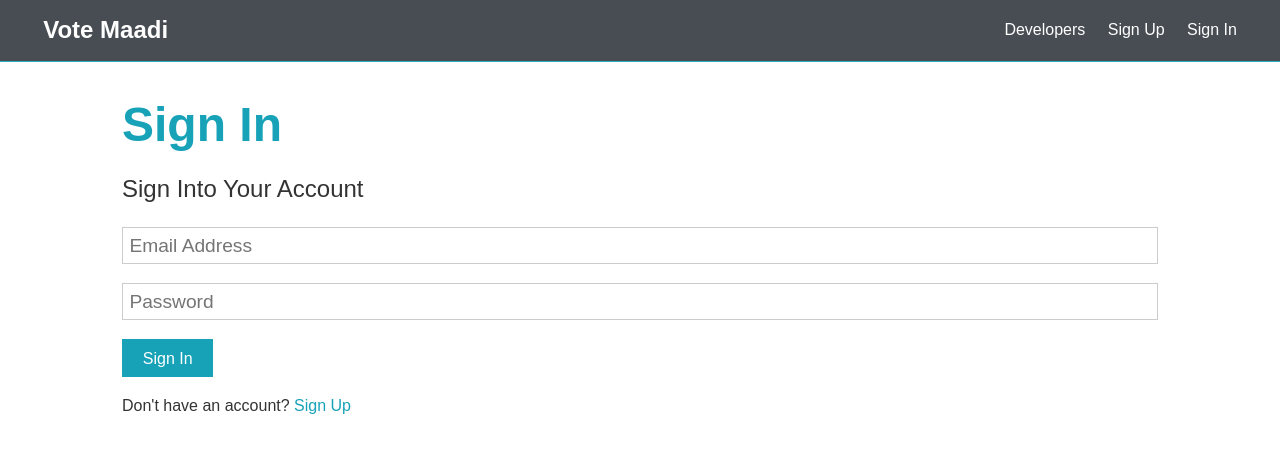
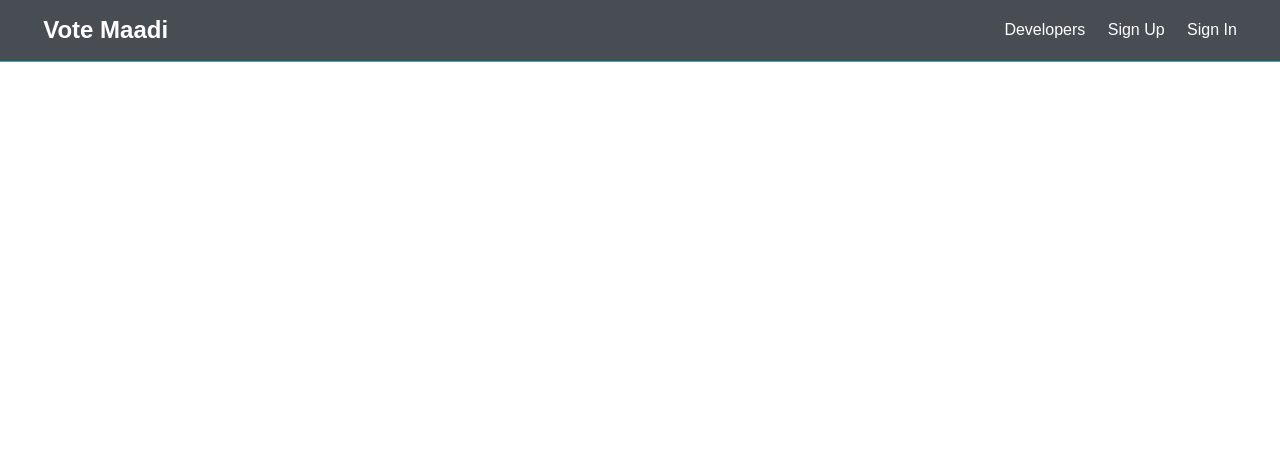
Before and after one commit to reddybhargava/vote-maadi, a React (Create React App) app in the folder client/: page /signin in a window 1280 px wide. Shown: the top 452 px of the page. Built offline with nearby package versions, Linux system fonts and the light colour scheme.

Commit message:
updated signIn and signUp routes

```diff
--- a/client/src/App.js
+++ b/client/src/App.js
@@ -13,8 +13,8 @@ const App = () => (
 			<Route exact path="/" component={Landing} />
 			<section className="container">
 				<Switch>
-					<Route exact path="/signup" component={SignUp} />
-					<Route exact path="/signin" component={SignIn} />
+					<Route exact path="/accounts/signup" component={SignUp} />
+					<Route exact path="/accounts/signin" component={SignIn} />
 				</Switch>
 			</section>
 		</Fragment>
--- a/client/src/components/layout/Landing.js
+++ b/client/src/components/layout/Landing.js
@@ -11,10 +11,10 @@ const Landing = () => {
 					<p className="lead">Every vote matters</p>
 					<br />
 					<div className="buttons">
-						<Link to="/signup" className="btn btn-primary">
+						<Link to="/accounts/signup" className="btn btn-primary">
 							Sign Up
 						</Link>
-						<Link to="/signin" className="btn btn-light">
+						<Link to="/accounts/signin" className="btn btn-light">
 							Sign In
 						</Link>
 					</div>
--- a/client/src/components/layout/Navbar.js
+++ b/client/src/components/layout/Navbar.js
@@ -14,10 +14,10 @@ const Navbar = () => {
 					<Link to="/developers">Developers</Link>
 				</li>
 				<li>
-					<Link to="/signup">Sign Up</Link>
+					<Link to="/accounts/signup">Sign Up</Link>
 				</li>
 				<li>
-					<Link to="/signin">Sign In</Link>
+					<Link to="/accounts/signin">Sign In</Link>
 				</li>
 			</ul>
 		</nav>
```
